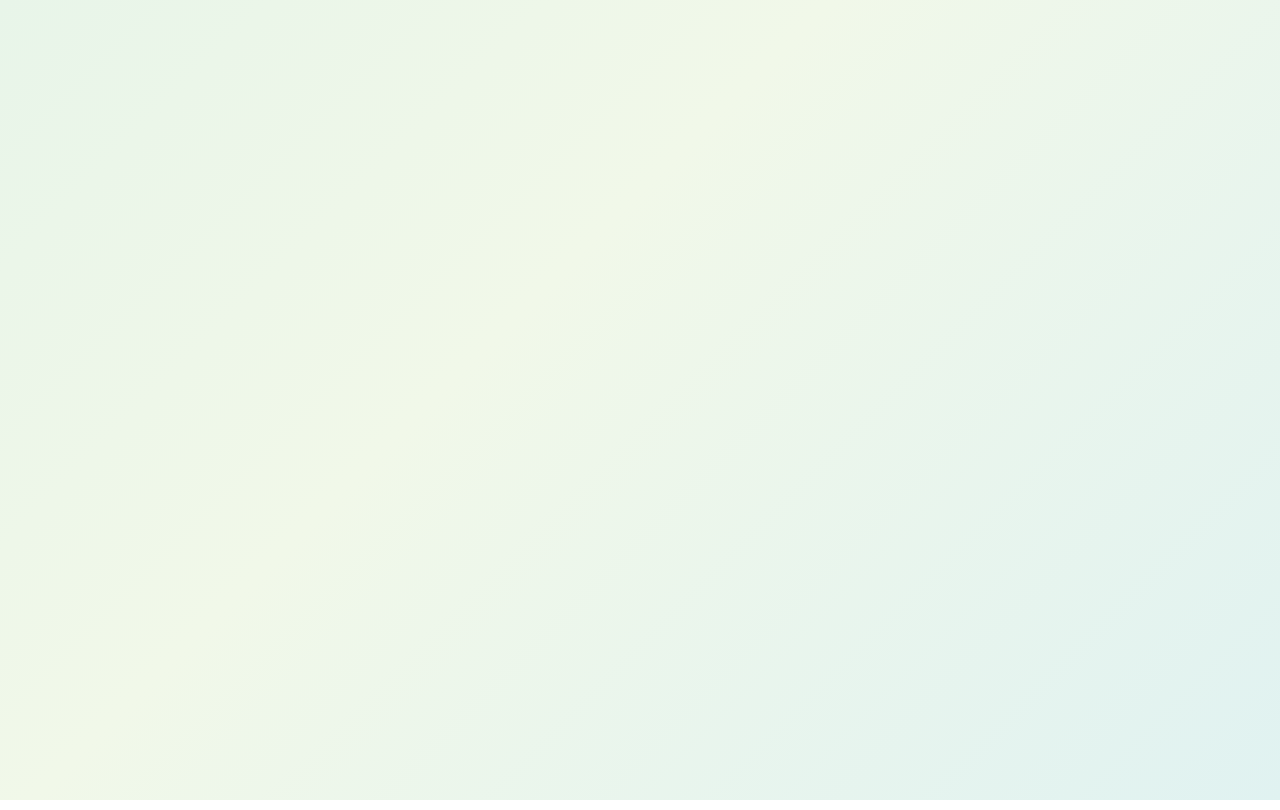
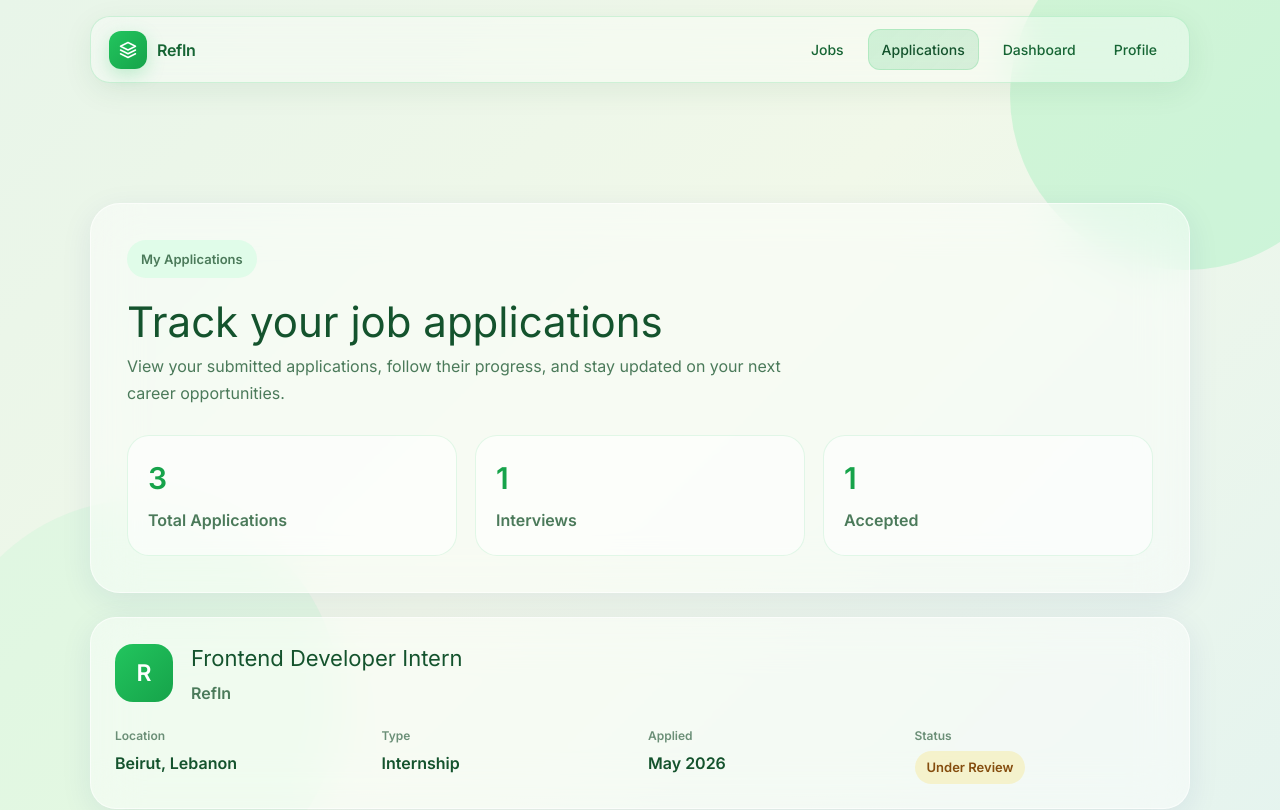
Before and after one commit to raphaeltannous/techtalks-refin-frontend, a React (Vite) app: page /applications in a window 1280 px wide. Before the commit this address had no page. Shown: the top 810 px of the page. Built offline with nearby package versions, Linux system fonts and the light colour scheme.

Commit message:
Create applications page

```diff
--- a/src/App.jsx
+++ b/src/App.jsx
@@ -1,24 +1,20 @@
 import { BrowserRouter as Router, Routes, Route } from "react-router-dom"
+
 import LandingPage from "./pages/LandingPage"
-//import jobs page here
 import LoginPage from "./pages/LoginPage"
 import SignupPage from "./pages/SignupPage"
+
+import ApplicationsPage from "./pages/ApplicationsPage"
 
 function App() {
   return (
     <Router>
       <Routes>
-        {/*Unprotected routes*/}
-
         <Route path="/" element={<LandingPage />} />
-        {/*Jobs page here*/}
         <Route path="/login" element={<LoginPage />} />
         <Route path="/signup" element={<SignupPage />} />
 
-        {/*Protected Routes*/}
-
-        {/*Dashboard page here*/}
-
+        <Route path="/applications" element={<ApplicationsPage />} />
       </Routes>
     </Router>
   )
--- a/src/components/Navbar.jsx
+++ b/src/components/Navbar.jsx
@@ -21,6 +21,7 @@ function Navbar() {
               />
             </svg>
           </div>
+
           <span className="navbar-brand-text">RefIn</span>
         </Link>
 
@@ -28,23 +29,42 @@ function Navbar() {
         <div className="navbar-links">
           <Link
             to="/jobs"
-            className={`navbar-link ${isActive("/jobs") ? "navbar-link-active" : ""}`}
+            className={`navbar-link ${
+              isActive("/jobs") ? "navbar-link-active" : ""
+            }`}
           >
             Jobs
           </Link>
 
           <Link
+            to="/applications"
+            className={`navbar-link ${
+              isActive("/applications")
+                ? "navbar-link-active"
+                : ""
+            }`}
+          >
+            Applications
+          </Link>
+
+          <Link
             to="/dashboard"
             className={`navbar-link ${
-              isActive("/dashboard") ? "navbar-link-active" : ""
+              isActive("/dashboard")
+                ? "navbar-link-active"
+                : ""
             }`}
           >
             Dashboard
           </Link>
 
           <Link
-            to="/profile"
-            className={`navbar-link ${isActive("/profile") ? "navbar-link-active" : ""}`}
+            to="/users/1"
+            className={`navbar-link ${
+              location.pathname.startsWith("/users")
+                ? "navbar-link-active"
+                : ""
+            }`}
           >
             Profile
           </Link>
--- a/src/index.css
+++ b/src/index.css
@@ -478,3 +478,176 @@ body {
     min-width: 120px;
   }
 }
+/* Applications Page */
+.applications-page {
+  min-height: 100vh;
+  padding: 120px 20px 60px;
+  position: relative;
+  overflow: hidden;
+}
+
+.applications-container {
+  width: 100%;
+  max-width: 1100px;
+  margin: 0 auto;
+  position: relative;
+  z-index: 2;
+}
+
+.applications-header {
+  padding: 36px;
+  border-radius: 30px;
+  margin-bottom: 24px;
+}
+
+.applications-badge {
+  display: inline-block;
+  padding: 8px 14px;
+  border-radius: 999px;
+  background: rgba(220, 252, 231, 0.85);
+  color: #166534;
+  font-size: 13px;
+  font-weight: 700;
+  margin: 0 0 12px;
+}
+
+.applications-header h1 {
+  margin: 0;
+  font-size: 42px;
+  color: #14532d;
+}
+
+.applications-header p {
+  max-width: 680px;
+  color: #4b7a5a;
+  line-height: 1.7;
+}
+
+.applications-summary {
+  display: grid;
+  grid-template-columns: repeat(3, 1fr);
+  gap: 18px;
+  margin-top: 28px;
+}
+
+.applications-summary div {
+  padding: 20px;
+  border-radius: 22px;
+  background: rgba(255, 255, 255, 0.55);
+  border: 1px solid rgba(34, 197, 94, 0.12);
+}
+
+.applications-summary span {
+  display: block;
+  color: #16a34a;
+  font-size: 30px;
+  font-weight: 800;
+}
+
+.applications-summary p {
+  margin: 6px 0 0;
+  color: #4b7a5a;
+  font-weight: 600;
+}
+
+.applications-list {
+  display: grid;
+  gap: 18px;
+}
+
+.applications-card {
+  padding: 24px;
+  border-radius: 26px;
+}
+
+.applications-card-main {
+  display: flex;
+  align-items: center;
+  gap: 18px;
+  margin-bottom: 22px;
+}
+
+.applications-icon {
+  width: 58px;
+  height: 58px;
+  border-radius: 18px;
+  background: linear-gradient(135deg, #22c55e, #16a34a);
+  color: white;
+  display: flex;
+  align-items: center;
+  justify-content: center;
+  font-size: 23px;
+  font-weight: 800;
+}
+
+.applications-card h2 {
+  margin: 0;
+  color: #14532d;
+  font-size: 22px;
+}
+
+.applications-card-main p {
+  margin: 6px 0 0;
+  color: #4b7a5a;
+  font-weight: 600;
+}
+
+.applications-meta {
+  display: grid;
+  grid-template-columns: repeat(4, 1fr);
+  gap: 16px;
+}
+
+.applications-meta small {
+  display: block;
+  color: #6b8f77;
+  font-size: 12px;
+  font-weight: 700;
+  margin-bottom: 6px;
+}
+
+.applications-meta span {
+  color: #14532d;
+  font-weight: 700;
+}
+
+.applications-status {
+  display: inline-block;
+  padding: 7px 12px;
+  border-radius: 999px;
+  font-size: 13px;
+}
+
+.applications-status-review {
+  background: rgba(250, 204, 21, 0.18);
+  color: #854d0e !important;
+}
+
+.applications-status-interview {
+  background: rgba(59, 130, 246, 0.14);
+  color: #1d4ed8 !important;
+}
+
+.applications-status-accepted {
+  background: rgba(34, 197, 94, 0.16);
+  color: #15803d !important;
+}
+
+@media (max-width: 768px) {
+  .applications-header {
+    padding: 24px;
+  }
+
+  .applications-header h1 {
+    font-size: 32px;
+  }
+
+  .applications-summary,
+  .applications-meta {
+    grid-template-columns: 1fr;
+  }
+
+  .applications-card {
+    padding: 22px;
+  }
+}
--- /dev/null
+++ b/src/pages/ApplicationsPage.jsx
@@ -0,0 +1,120 @@
+import Navbar from "../components/Navbar"
+
+function ApplicationsPage() {
+  const applications = [
+    {
+      id: 1,
+      jobTitle: "Frontend Developer Intern",
+      company: "RefIn",
+      location: "Beirut, Lebanon",
+      type: "Internship",
+      appliedDate: "May 2026",
+      status: "Under Review",
+      statusClass: "applications-status-review",
+    },
+    {
+      id: 2,
+      jobTitle: "Junior React Developer",
+      company: "TechBridge",
+      location: "Remote",
+      type: "Full-time",
+      appliedDate: "April 2026",
+      status: "Interview",
+      statusClass: "applications-status-interview",
+    },
+    {
+      id: 3,
+      jobTitle: "UI/UX Assistant",
+      company: "Creative Labs",
+      location: "Hybrid",
+      type: "Part-time",
+      appliedDate: "April 2026",
+      status: "Accepted",
+      statusClass: "applications-status-accepted",
+    },
+  ]
+
+  return (
+    <>
+      <Navbar />
+
+      <div className="applications-page">
+        <div className="auth-bg-circle auth-bg-circle-top" />
+        <div className="auth-bg-circle auth-bg-circle-bottom" />
+
+        <main className="applications-container">
+          <section className="applications-header glass-strong">
+            <div>
+              <p className="applications-badge">My Applications</p>
+              <h1>Track your job applications</h1>
+              <p>
+                View your submitted applications, follow their progress, and
+                stay updated on your next career opportunities.
+              </p>
+            </div>
+
+            <div className="applications-summary">
+              <div>
+                <span>{applications.length}</span>
+                <p>Total Applications</p>
+              </div>
+
+              <div>
+                <span>1</span>
+                <p>Interviews</p>
+              </div>
+
+              <div>
+                <span>1</span>
+                <p>Accepted</p>
+              </div>
+            </div>
+          </section>
+
+          <section className="applications-list">
+            {applications.map((application) => (
+              <article key={application.id} className="applications-card glass-strong">
+                <div className="applications-card-main">
+                  <div className="applications-icon">
+                    {application.company.charAt(0)}
+                  </div>
+
+                  <div>
+                    <h2>{application.jobTitle}</h2>
+                    <p>{application.company}</p>
+                  </div>
+                </div>
+
+                <div className="applications-meta">
+                  <div>
+                    <small>Location</small>
+                    <span>{application.location}</span>
+                  </div>
+
+                  <div>
+                    <small>Type</small>
+                    <span>{application.type}</span>
+                  </div>
+
+                  <div>
+                    <small>Applied</small>
+                    <span>{application.appliedDate}</span>
+                  </div>
+
+                  <div>
+                    <small>Status</small>
+                    <span className={`applications-status ${application.statusClass}`}>
+                      {application.status}
+                    </span>
+                  </div>
+                </div>
+              </article>
+            ))}
+          </section>
+        </main>
+      </div>
+    </>
+  )
+}
+
+export default ApplicationsPage
```
